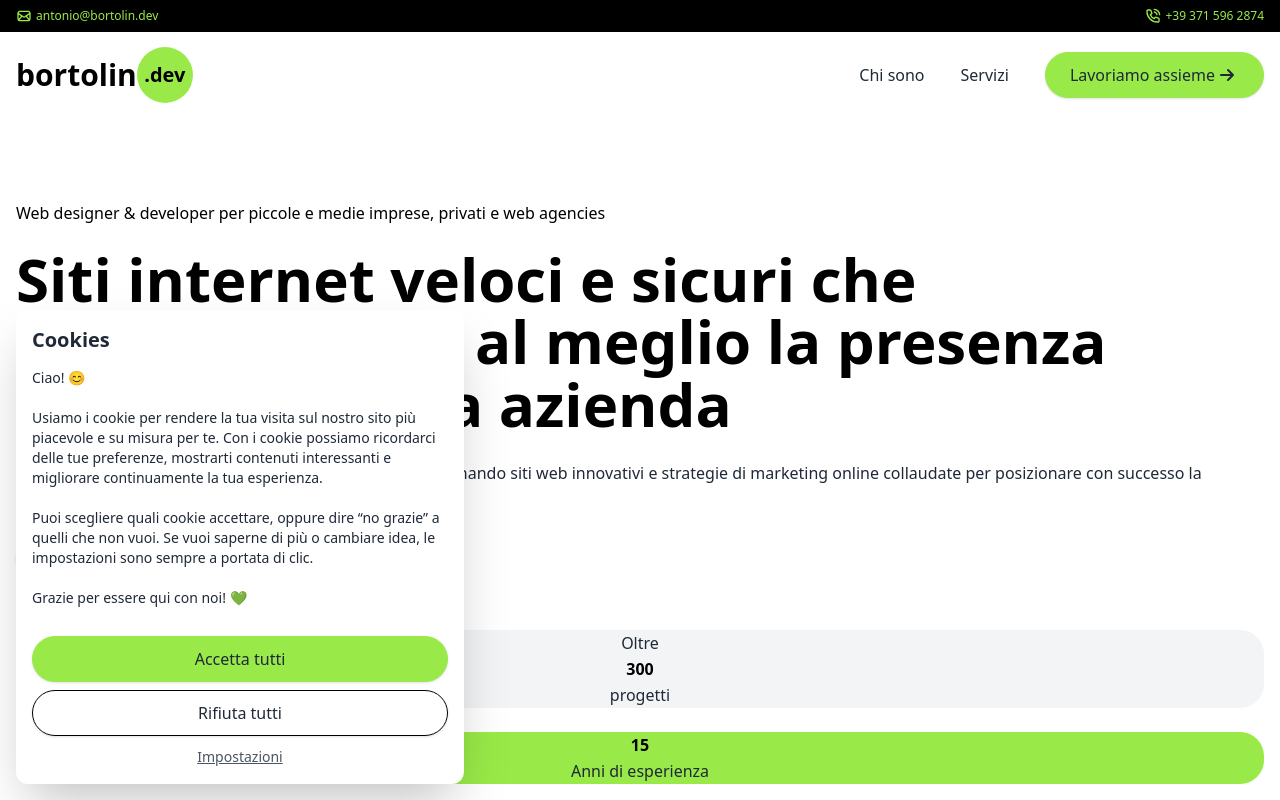
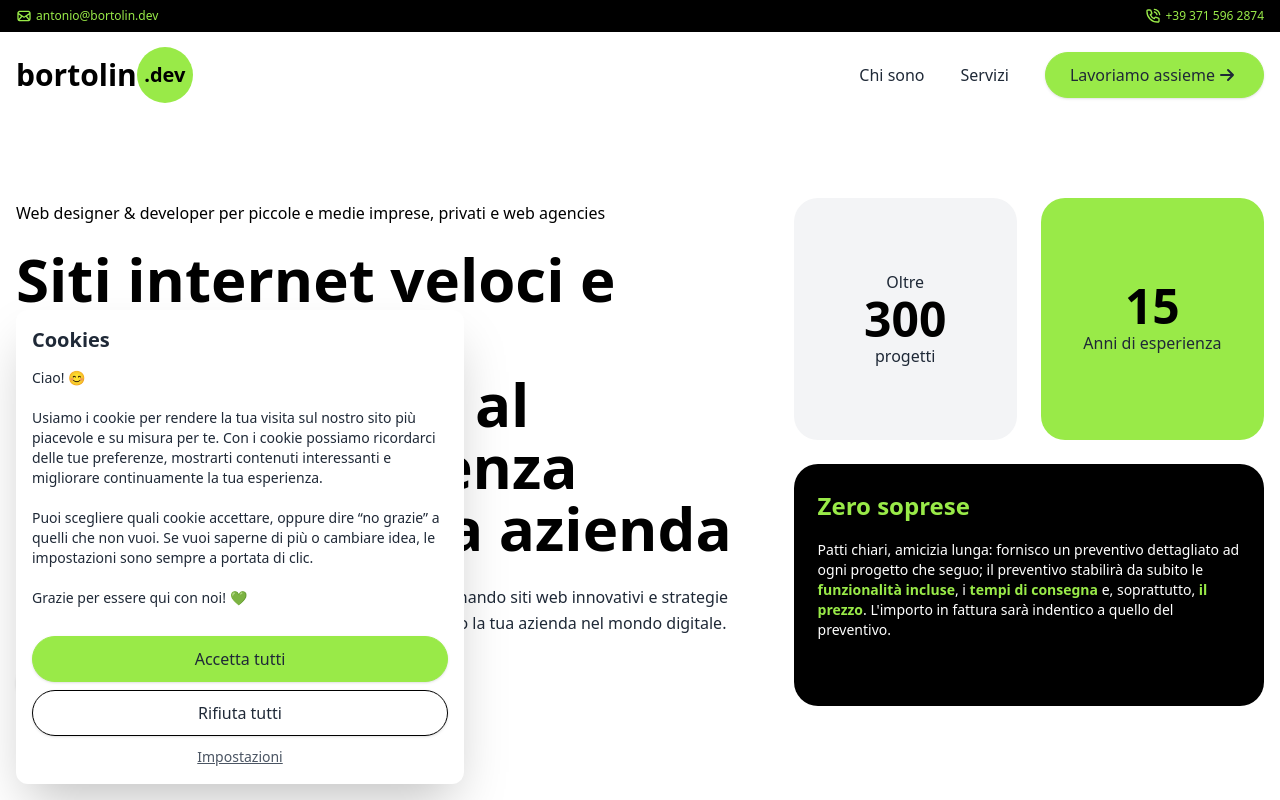
Before and after one commit to fly-oinotna/bortolin.dev, a Next.js app: page / in a window 1280 px wide. Shown: the top 800 px of the page. Built offline with nearby package versions, Linux system fonts and the light colour scheme.

Commit message:
Update tailwind.config.ts

```diff
--- a/tailwind.config.ts
+++ b/tailwind.config.ts
@@ -3,8 +3,8 @@ import { fontFamily } from 'tailwindcss/defaultTheme'
 
 export default {
   content: [
-    "./src/pages/**/*.{js,ts,jsx,tsx,mdx}",
     "./src/components/**/*.{js,ts,jsx,tsx,mdx}",
+    "./src/app/**/*.{js,ts,jsx,tsx,mdx}",
   ],
   theme: {
     extend: {
```
